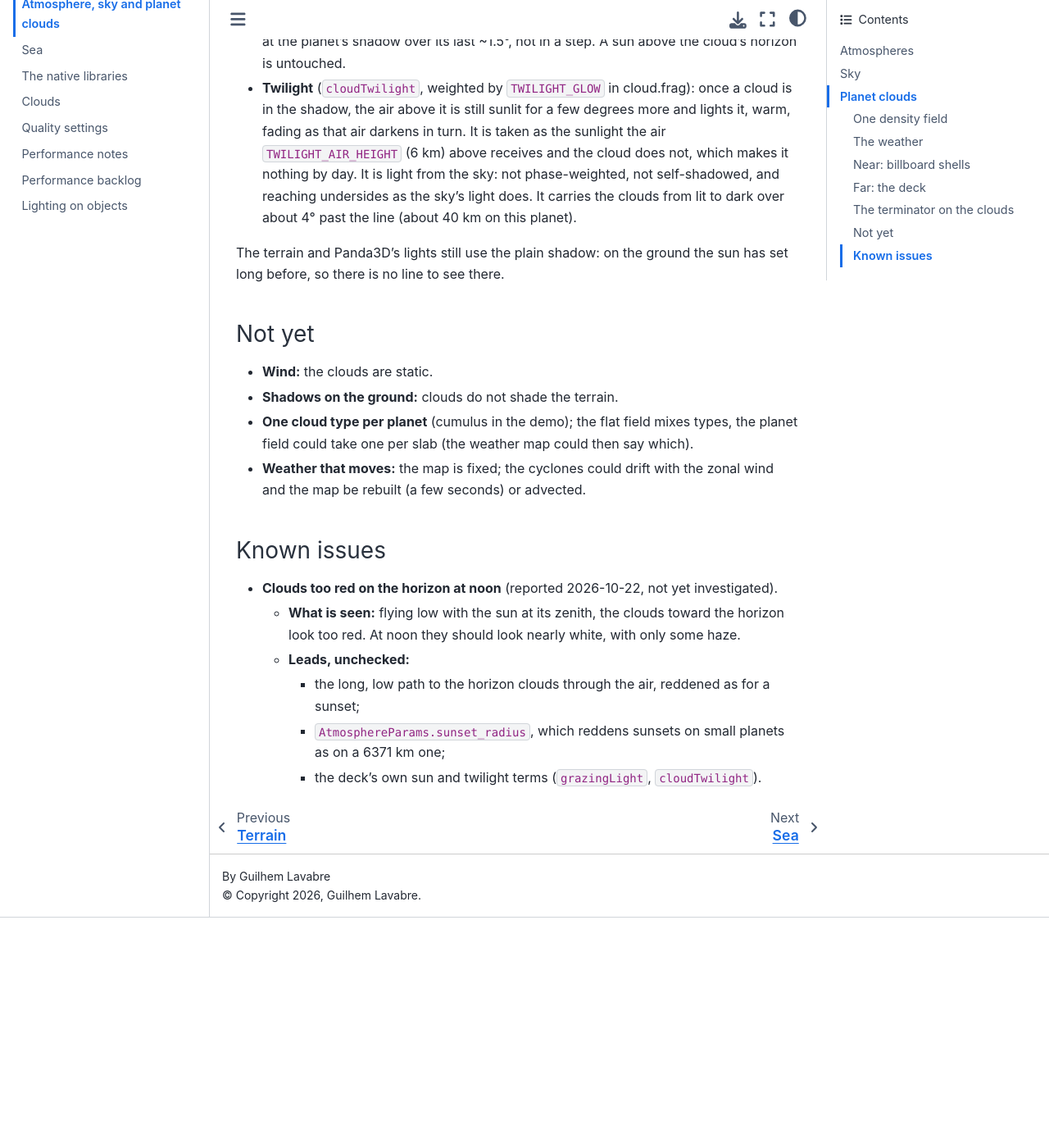
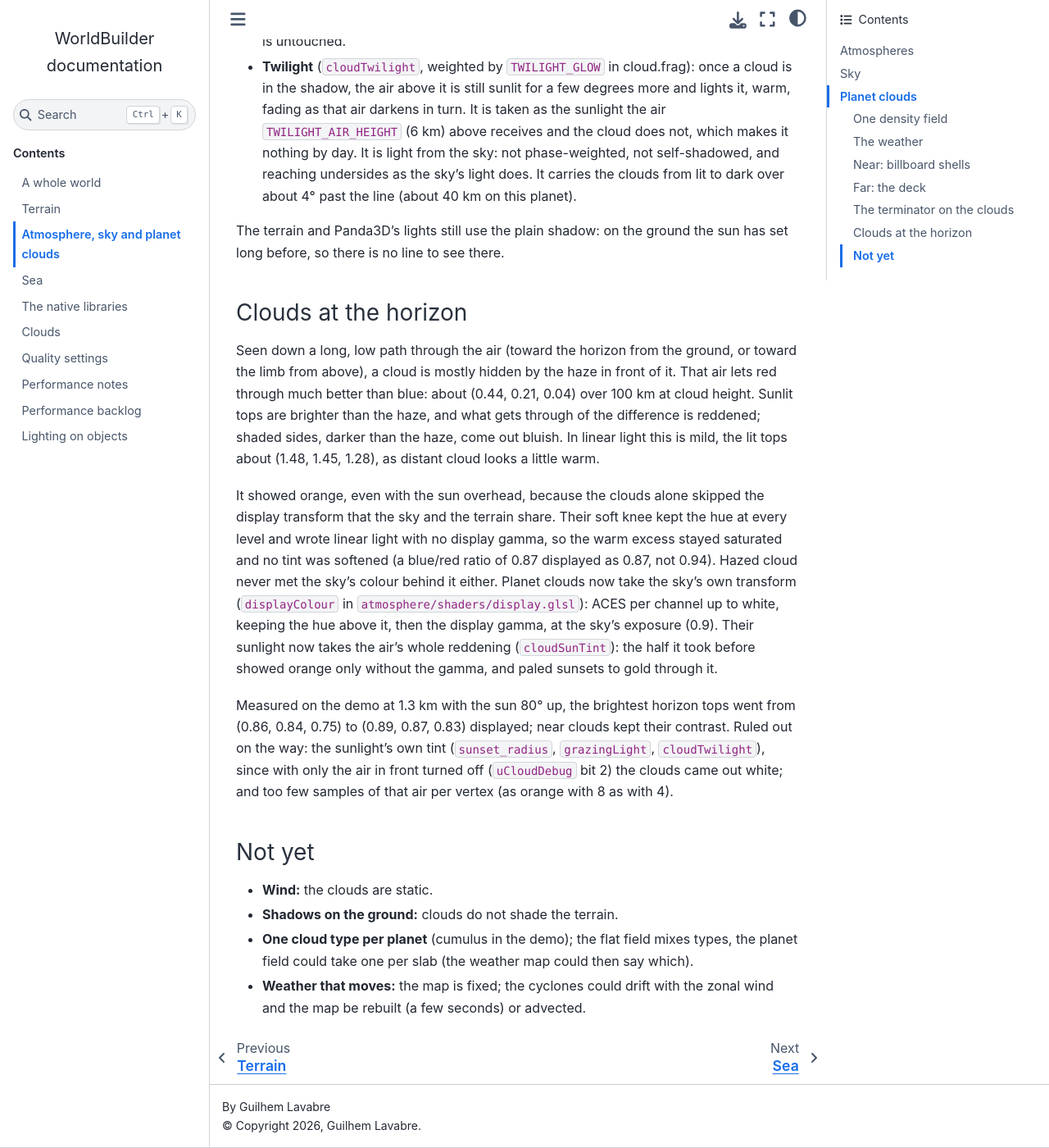
Before and after one commit to JoeDalton/WorldBuilder, a Sphinx documentation site: the page built from docs/source/atmosphere.md, in a window 1280 px wide and 1400 px high, scrolled down 9053 px. Shown: the whole window at 82% size. Built offline with Sphinx 7.4.7 and the Sphinx Book theme 1.1.4, drawn with Linux system fonts in a browser that asks for light colours; pages that are not in the unit, such as notebooks, are missing from menus; before the commit the page ends 10172 px from its top, so only the background shows below that; some of the changed text lies outside the part shown.

Commit message:
Fixed cloud color

```diff
--- a/docs/source/atmosphere.md
+++ b/docs/source/atmosphere.md
@@ -114,8 +114,7 @@
 ### Left out: true multiple scattering (the Bruneton option)
 
 Light scattered more than once is only the flat twilight fill above: its
-colour and its fading are guesses, and lit clouds come out a little yellow
-(the cloud shader puts half the reddening back, standing in for it). Clouds
+colour and its fading are guesses. Clouds
 in the planet's shadow follow the same twilight curve for their sky light,
 plus a stand-in for the light of the still-lit air above them
 ([the terminator on the clouds](#the-terminator-on-the-clouds)).
@@ -360,6 +359,35 @@
 The terrain and Panda3D's lights still use the plain shadow: on the ground
 the sun has set long before, so there is no line to see there.
 
+### Clouds at the horizon
+
+Seen down a long, low path through the air (toward the horizon from the
+ground, or toward the limb from above), a cloud is mostly hidden by the haze
+in front of it. That air lets red through much better than blue: about
+(0.44, 0.21, 0.04) over 100 km at cloud height. Sunlit tops are brighter than
+the haze, and what gets through of the difference is reddened; shaded sides,
+darker than the haze, come out bluish. In linear light this is mild, the
+lit tops about (1.48, 1.45, 1.28), as distant cloud looks a little warm.
+
+It showed orange, even with the sun overhead, because the clouds alone
+skipped the display transform that the sky and the terrain share. Their soft
+knee kept the hue at every level and wrote linear light with no display
+gamma, so the warm excess stayed saturated and no tint was softened (a
+blue/red ratio of 0.87 displayed as 0.87, not 0.94). Hazed cloud never met
+the sky's colour behind it either. Planet clouds now take the sky's own
+transform (`displayColour` in `atmosphere/shaders/display.glsl`): ACES per
+channel up to white, keeping the hue above it, then the display gamma, at the
+sky's exposure (0.9). Their sunlight now takes the air's whole reddening
+(`cloudSunTint`): the half it took before showed orange only without the
+gamma, and paled sunsets to gold through it.
+
+Measured on the demo at 1.3 km with the sun 80° up, the brightest horizon
+tops went from (0.86, 0.84, 0.75) to (0.89, 0.87, 0.83) displayed; near
+clouds kept their contrast. Ruled out on the way: the sunlight's own tint
+(`sunset_radius`, `grazingLight`, `cloudTwilight`), since with only the air
+in front turned off (`uCloudDebug` bit 2) the clouds came out white; and too
+few samples of that air per vertex (as orange with 8 as with 4).
+
 ### Not yet
 
 - **Wind:** the clouds are static.
@@ -369,18 +397,3 @@
   then say which).
 - **Weather that moves:** the map is fixed; the cyclones could drift with the
   zonal wind and the map be rebuilt (a few seconds) or advected.
-
-### Known issues
-
-- **Clouds too red on the horizon at noon** (reported 2026-10-22, not yet
-  investigated).
-  - **What is seen:** flying low with the sun at its zenith, the clouds
-    toward the horizon look too red. At noon they should look nearly white,
-    with only some haze.
-  - **Leads, unchecked:**
-    - the long, low path to the horizon clouds through the air, reddened as
-      for a sunset;
-    - `AtmosphereParams.sunset_radius`, which reddens sunsets on small
-      planets as on a 6371 km one;
-    - the deck's own sun and twilight terms (`grazingLight`,
-      `cloudTwilight`).
--- a/docs/source/clouds.md
+++ b/docs/source/clouds.md
@@ -144,15 +144,24 @@
     phase for the forward-scatter silver lining, a short per-fragment march
     toward the sun through the field (which is what makes clouds shadow each
     other), the "powder" dark-edge term, a multiple-scattering fill and a
-    soft-knee roll-off. All live uniforms: `set_sun` moves the sun with no
-    rebuild. Rules in the Python and in `cloud.frag`, each with a visible
-    signature when broken:
+    soft-knee roll-off (planet clouds: the sky's tonemap instead, below). All
+    live uniforms: `set_sun` moves the sun with no rebuild. Rules in the
+    Python and in `cloud.frag`, each with a visible signature when broken:
     - `sun_brightness` and `exposure` are not independent gains: the knee
       saturates above about 3, so too bright a pair flattens lit and shadowed
       sides onto the same white.
     - The knee is applied to the **peak channel** and scales the colour. A
       per-channel knee drives every channel to the same asymptote, so an orange
       dusk sun at silver-lining intensity maps to white.
+    - **Planet clouds** go through the sky's display transform instead
+      (`displayColour`, `atmosphere/shaders/display.glsl`): ACES per channel
+      and display gamma, keeping the hue only above white, at the sky's
+      exposure (0.9). With the knee (hue kept at every level, no gamma), the
+      warm excess of lit tops seen through a long low path of air showed
+      orange at noon, and hazed cloud never met the sky's colour behind it
+      ([atmosphere](atmosphere.md#clouds-at-the-horizon)). The flat field
+      keeps the knee: it has no air, and draws over the caller's own colours,
+      set for it.
     - The multiple-scattering fill is **sky-coloured and not phase-weighted**:
       light reaching a shadowed interior comes from the sky and neighbouring
       cloud, not down a beam. Sun-tinted, dusk shadows go orange instead of
```
Also changed, not shown: docs/source/object_lighting.md (+7 -5 lines), 7 other files.
